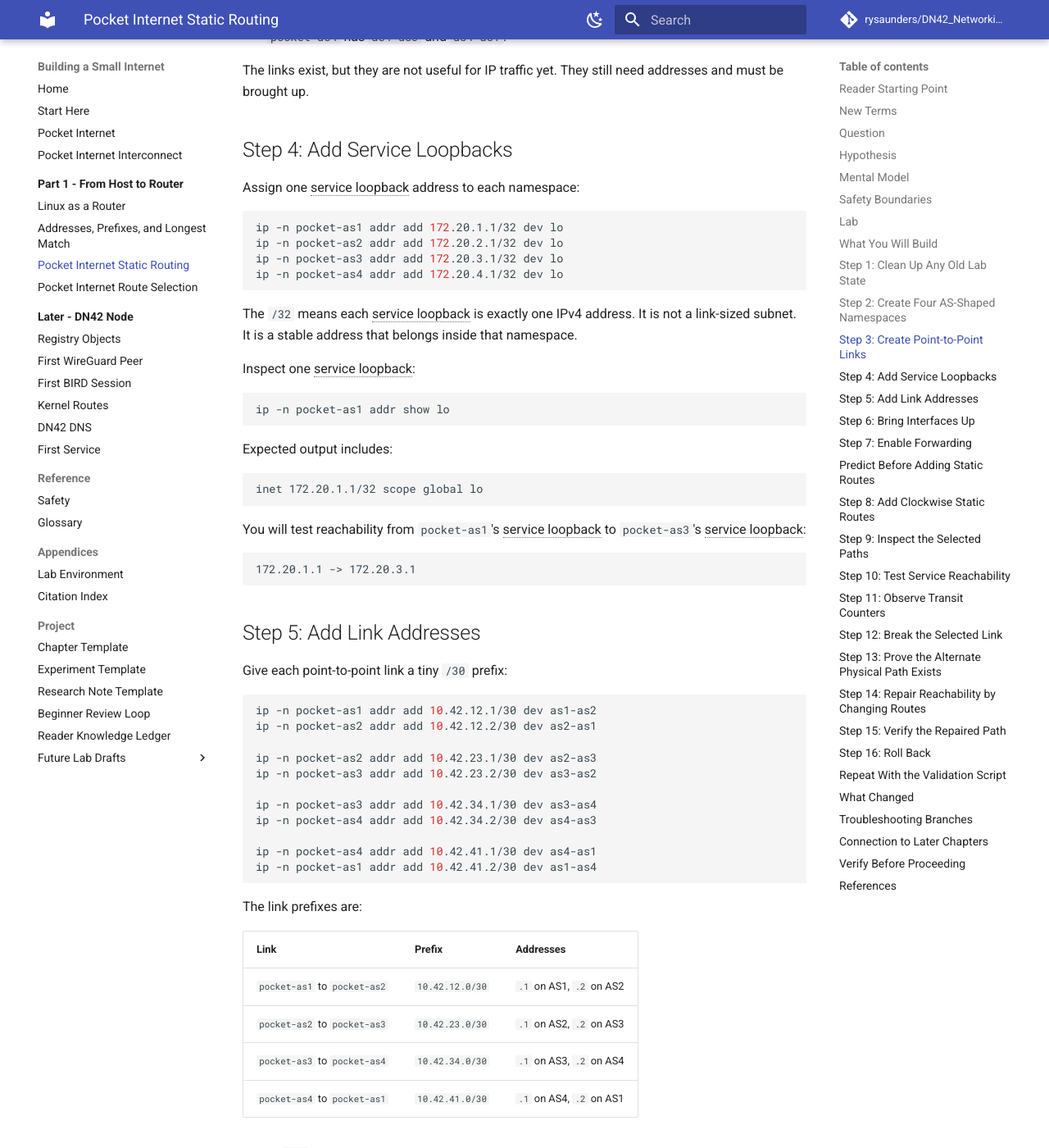
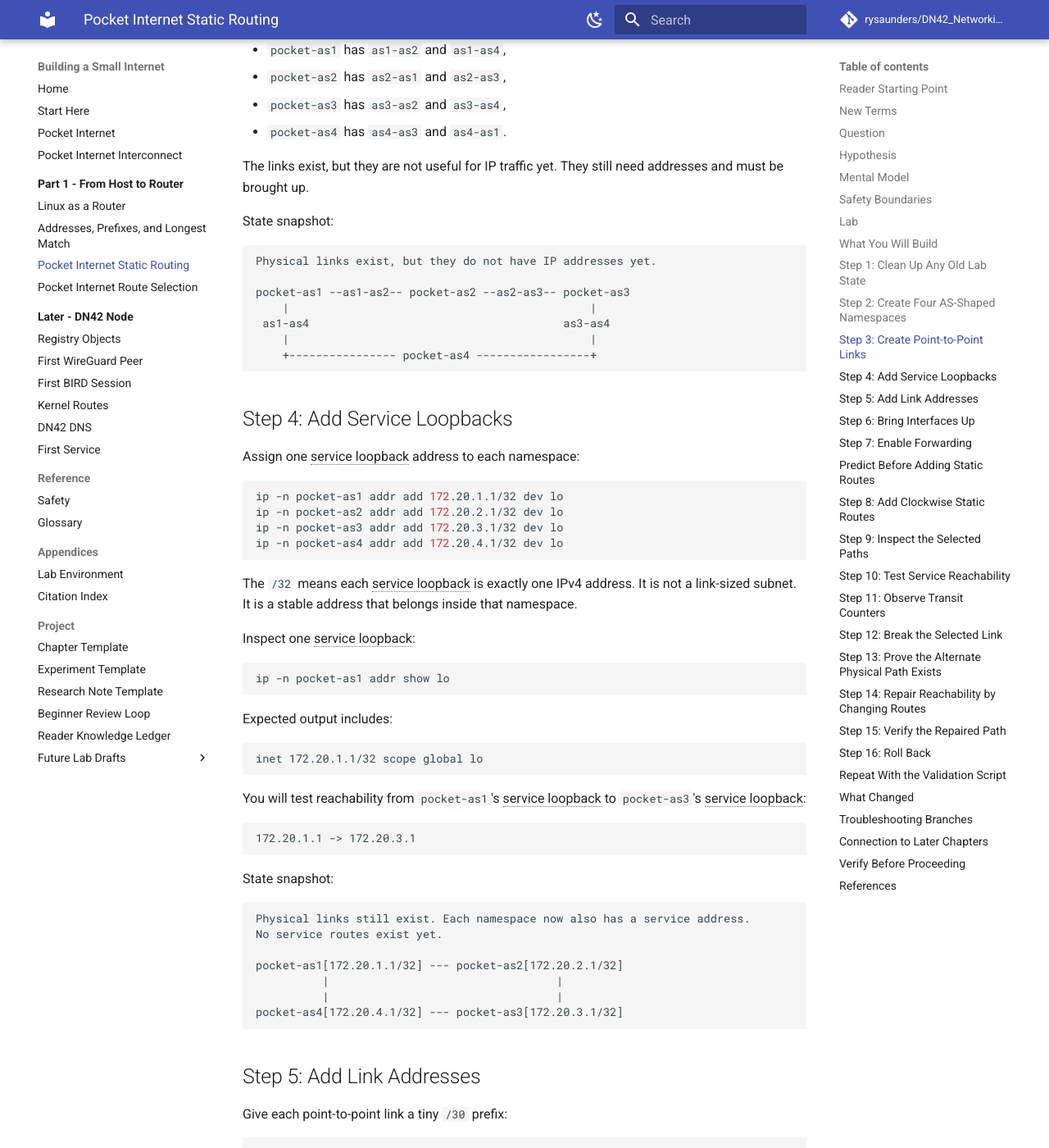
Before and after one commit to rysaunders/DN42_Networking_by_Experimenting, an MkDocs documentation site: the page built from docs/part-01-first-principles/03-pocket-internet-static-routing.md, in a window 1280 px wide and 1400 px high, scrolled down 5365 px. Shown: the whole window at 82% size. Built offline with MkDocs 1.6.1 and Material for MkDocs 9.7.7, drawn with Linux system fonts in a browser that asks for light colours; comment, search, counter and statistics services are not loaded; some of the changed text lies outside the part shown.

Commit message:
Add static routing state snapshots

````diff
--- a/docs/part-01-first-principles/03-pocket-internet-static-routing.md
+++ b/docs/part-01-first-principles/03-pocket-internet-static-routing.md
@@ -42,10 +42,17 @@ flowchart LR
   AS3["pocket-as3<br/>service: 172.20.3.1/32"]
   AS4["pocket-as4<br/>service: 172.20.4.1/32"]
 
-  AS1 -- "10.42.12.0/30" --> AS2
-  AS2 -- "10.42.23.0/30" --> AS3
-  AS3 -- "10.42.34.0/30" --> AS4
-  AS4 -- "10.42.41.0/30" --> AS1
+  AS1 ---|"10.42.12.0/30"| AS2
+  AS2 ---|"10.42.23.0/30"| AS3
+  AS3 ---|"10.42.34.0/30"| AS4
+  AS4 ---|"10.42.41.0/30"| AS1
+```
+
+Legend:
+
+```text
+--- physical link
+==> selected service route
 ```
 
 The first selected path from `pocket-as1` to `pocket-as3` will be clockwise:
@@ -219,6 +226,18 @@ Expected observation:
 
 The links exist, but they are not useful for IP traffic yet. They still need addresses and must be brought up.
 
+State snapshot:
+
+```text
+Physical links exist, but they do not have IP addresses yet.
+
+pocket-as1 --as1-as2-- pocket-as2 --as2-as3-- pocket-as3
+    |                                             |
+ as1-as4                                      as3-as4
+    |                                             |
+    +---------------- pocket-as4 -----------------+
+```
+
 ## Step 4: Add Service Loopbacks
 
 Assign one service loopback address to each namespace:
@@ -248,6 +267,18 @@ You will test reachability from `pocket-as1`'s service loopback to `pocket-as3`'
 
 ```text
 172.20.1.1 -> 172.20.3.1
+```
+
+State snapshot:
+
+```text
+Physical links still exist. Each namespace now also has a service address.
+No service routes exist yet.
+
+pocket-as1[172.20.1.1/32] --- pocket-as2[172.20.2.1/32]
+          |                                  |
+          |                                  |
+pocket-as4[172.20.4.1/32] --- pocket-as3[172.20.3.1/32]
 ```
 
 ## Step 5: Add Link Addresses
@@ -341,6 +372,25 @@ For example, `pocket-as1` should have connected routes for:
 Those are possible exits. They are not yet routes to `pocket-as3`'s service loopback.
 
 The service loopback addresses exist too, but the plain `ip route` view is focused on the main route table. For this lab, the connected link routes are the routes to pay attention to.
+
+State snapshot:
+
+```text
+The links are usable now. Service routes still do not exist.
+
+              10.42.12.0/30
+pocket-as1 ------------------ pocket-as2
+    |                              |
+    | 10.42.41.0/30                | 10.42.23.0/30
+    |                              |
+pocket-as4 ------------------ pocket-as3
+              10.42.34.0/30
+
+Known to pocket-as1:
+- 10.42.12.0/30 is directly connected
+- 10.42.41.0/30 is directly connected
+- 172.20.3.1/32 is still unknown
+```
 
 ## Step 7: Enable Forwarding
 
@@ -442,6 +492,8 @@ ip -n pocket-as2 route add 172.20.1.1/32 via 10.42.12.1 dev as2-as1
 
 Ping is a request and a reply. If you write only the forward routes, the request may arrive but the reply will not know how to return.
 
+If this feels annoying, that is the point. You have four namespaces, a few links, and only two service addresses you care about, and you are already writing routes in both directions. This is the maintenance work BGP will reduce later: learning routes, choosing usable paths, and updating the kernel route table when the network changes.
+
 ## Step 9: Inspect the Selected Paths
 
 Ask `pocket-as1` how it reaches `pocket-as3`'s service loopback:
@@ -497,6 +549,25 @@ Reply path:
 | `pocket-as2` | `172.20.1.1/32` | `via 10.42.12.1 dev as2-as1` |
 
 If any one of those entries is missing, ping can fail.
+
+State snapshot:
+
+```text
+Selected static routes now use the clockwise path.
+
+Physical links:
+pocket-as1 --- pocket-as2 --- pocket-as3
+    |                         |
+    +------ pocket-as4 -------+
+
+Selected forward request:
+pocket-as1 ==> pocket-as2 ==> pocket-as3
+172.20.1.1                  172.20.3.1
+
+Selected reply:
+pocket-as3 ==> pocket-as2 ==> pocket-as1
+172.20.3.1                  172.20.1.1
+```
 
 ## Step 10: Test Service Reachability
 
@@ -570,6 +641,25 @@ The useful lesson is not merely "a link broke." The useful lesson is:
 
 > A possible alternate path does not matter until route tables point at it.
 
+State snapshot:
+
+```text
+The route still points clockwise, but the AS2-AS3 link is down.
+
+Physical links:
+pocket-as1 --- pocket-as2 =X= pocket-as3
+    |                         |
+    +------ pocket-as4 -------+
+
+Selected forward route still says:
+pocket-as1 ==> pocket-as2 =X= pocket-as3
+
+Unused physical path still exists:
+pocket-as1 --- pocket-as4 --- pocket-as3
+
+Static routing does not move to the alternate path by itself.
+```
+
 ## Step 13: Prove the Alternate Physical Path Exists
 
 The alternate path is:
@@ -637,6 +727,8 @@ ip -n pocket-as3 route replace 172.20.1.1/32 via 10.42.34.2 dev as3-as4
 ip -n pocket-as4 route add 172.20.1.1/32 via 10.42.41.2 dev as4-as1
 ```
 
+Later, convergence will mean routing recovering after a change. Here, nothing converges until you edit the routes yourself.
+
 Now inspect the repaired forward path:
 
 ```sh
@@ -680,6 +772,25 @@ Repaired reply path:
 | --- | --- | --- |
 | `pocket-as3` | `172.20.1.1/32` | `via 10.42.34.2 dev as3-as4` |
 | `pocket-as4` | `172.20.1.1/32` | `via 10.42.41.2 dev as4-as1` |
+
+State snapshot:
+
+```text
+Selected static routes now use the alternate path through pocket-as4.
+
+Physical links:
+pocket-as1 --- pocket-as2 =X= pocket-as3
+    |                         |
+    +------ pocket-as4 -------+
+
+Selected forward request:
+pocket-as1 ==> pocket-as4 ==> pocket-as3
+172.20.1.1                  172.20.3.1
+
+Selected reply:
+pocket-as3 ==> pocket-as4 ==> pocket-as1
+172.20.3.1                  172.20.1.1
+```
 
 ## Step 15: Verify the Repaired Path
 
````
Also changed, not shown: other parts of docs/part-01-first-principles/03-pocket-internet-static-routing.md (+2 -0 lines).
